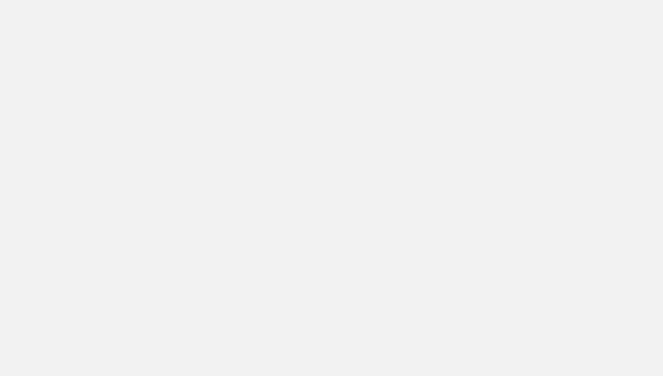
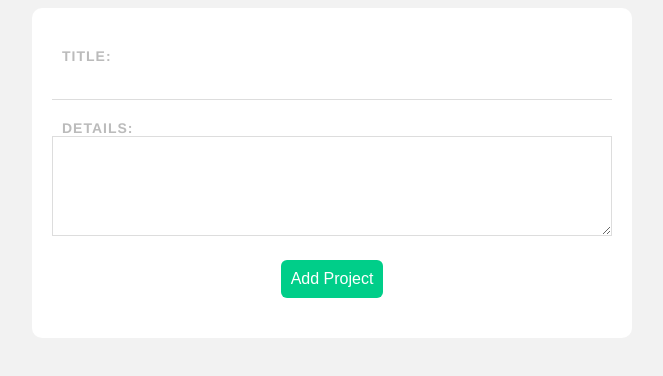
Before and after one commit to IrisKerr/Project-planner, a Vue app: page /add in a window 1280 px wide. Before the commit this address had no page. Shown: the top 376 px of the page, without its empty margins (308-971 px from the left). Built offline with nearby package versions, Linux system fonts and the light colour scheme.

Commit message:
✨feat: addProject view

```diff
--- a/data/db.json
+++ b/data/db.json
@@ -4,7 +4,7 @@
       "id": "1",
       "title": "Create new homepage banner",
       "details": "Lorem ipsum",
-      "complete": true
+      "complete": false
     },
     {
       "id": "2",
--- a/src/router/index.js
+++ b/src/router/index.js
@@ -1,11 +1,17 @@
 import { createRouter, createWebHistory } from "vue-router";
 import HomeView from "../views/HomeView.vue";
+import AddProject from "../views/AddProject.vue";
 
 const routes = [
   {
     path: "/",
     name: "home",
     component: HomeView,
+  },
+  {
+    path: "/add",
+    name: "AddProject",
+    component: AddProject,
   },
 ];
 
--- /dev/null
+++ b/src/views/AddProject.vue
@@ -0,0 +1,69 @@
+<template>
+  <form @submit="handleSubmit">
+    <label for="title">Title:</label>
+    <input type="text" v-model="title" required />
+    <label for="details">Details:</label>
+    <textarea v-model="details" required></textarea>
+    <button>Add Project</button>
+  </form>
+</template>
+
+<script>
+export default {
+  data() {
+    return {
+      title: "",
+      details: "",
+    };
+  },
+  methods: {
+    handleSubmit() {
+      console.log(this.title, this.details);
+    },
+  },
+};
+</script>
+
+<style>
+form {
+  background: white;
+  padding: 20px;
+  border-radius: 10px;
+}
+label {
+  display: block;
+  color: #bbb;
+  text-transform: uppercase;
+  font-size: 14px;
+  font-weight: bold;
+  letter-spacing: 1px;
+  margin: 20px 10px auto;
+}
+
+input {
+  padding: 10px;
+  border: 0;
+  border-bottom: 1px solid #ddd;
+  width: 100%;
+  box-sizing: border-box;
+}
+
+textarea {
+  border: 1px solid #ddd;
+  padding: 10px;
+  width: 100%;
+  box-sizing: border-box;
+  height: 100px;
+}
+
+form button {
+  display: block;
+  margin: 20px auto;
+  background: #00ce89;
+  color: white;
+  padding: 10px;
+  border: 0;
+  border-radius: 6px;
+  font-size: 16px;
+}
+</style>
```
